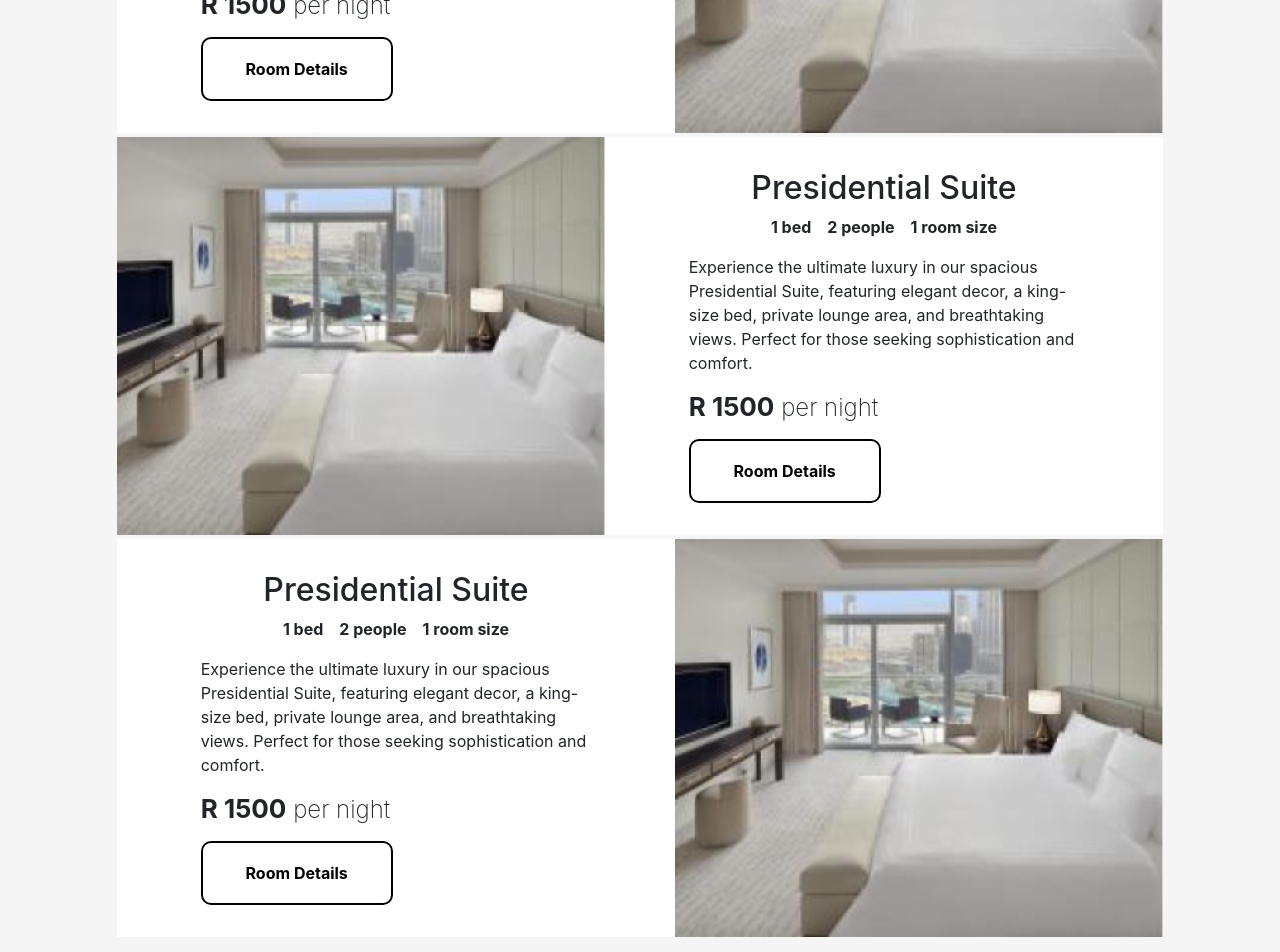
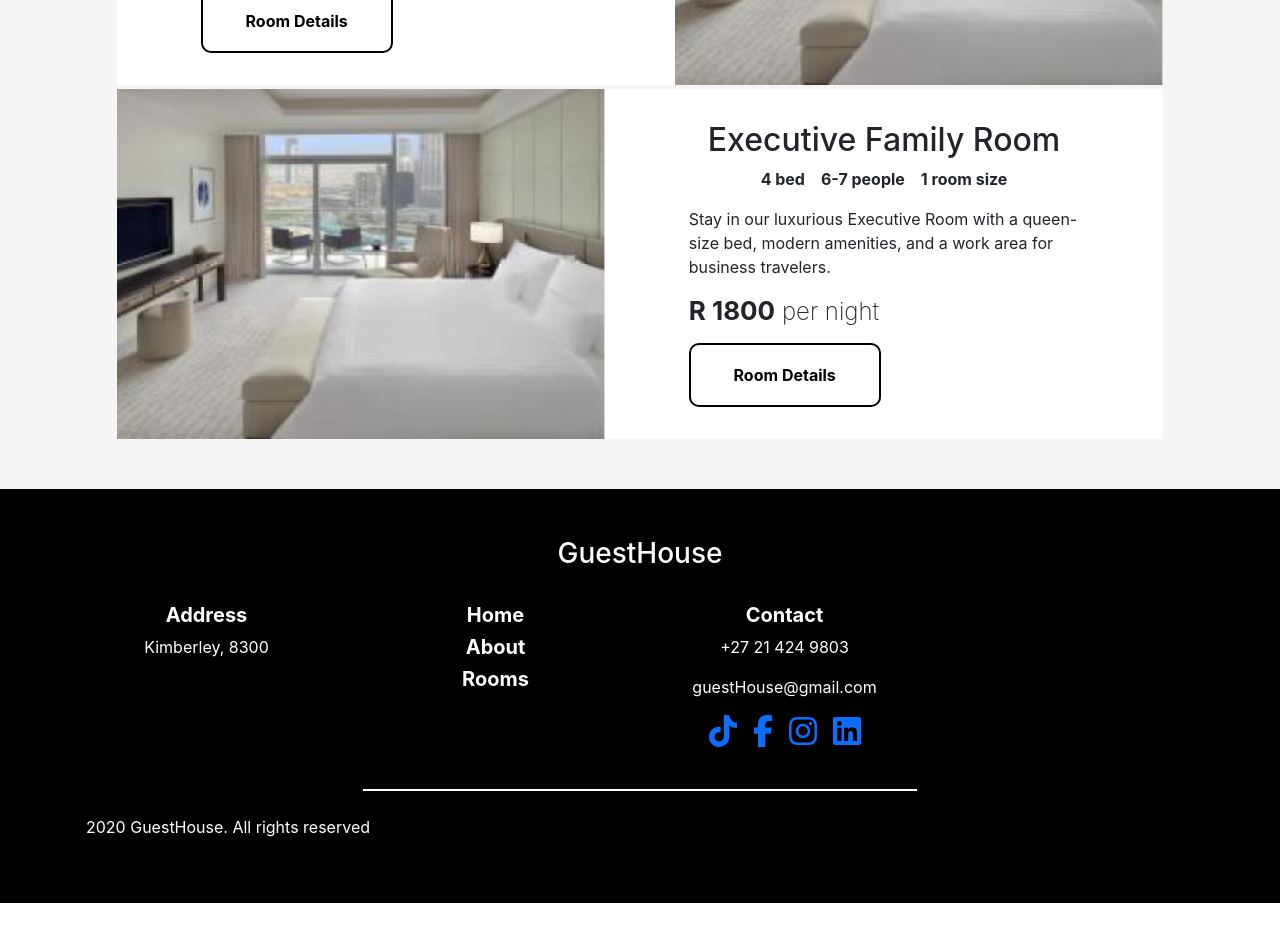
Before and after one commit to Loneastro95/guestHouse, a React (Create React App) app: page / in a window 1280 px wide. Shown: the part 2140-3092 px from the top of the page. After the commit the page ends 3043 px from the top, so only its background shows below. Built offline with nearby package versions, Linux system fonts and the light colour scheme; grey boxes are pictures that could not be loaded.

Commit message:
have to view the info in the details

```diff
--- a/src/components/RoomDetails.css
+++ b/src/components/RoomDetails.css
@@ -37,7 +37,7 @@
     width: 45%;
     height: auto;
     border-radius: 1.25rem;
-    padding: 3rem 2rem;
+    padding: 1.2rem 2rem;
     box-shadow: 0 4px 8px rgba(0, 0, 0, 0.1);
     gap: 2rem;
 }
@@ -48,7 +48,9 @@
     justify-content: center;
     width: 90%;
 }
-
+label{
+    padding-left: .25rem;
+}
 .date {
     width: 100%;
     padding: 0.75rem;
@@ -64,8 +66,13 @@
     outline: none;
 }
 
+form{
+    display: flex;
+    flex-direction: column;
+    align-items: center;
+}
 .checkoutBtn {
-    width: 80%;
+    width: 90%;
     min-height: 4rem;
     display: flex;
     align-items: center;
@@ -76,6 +83,7 @@
     border-radius: 10px;
     font-weight: bold;
     cursor: pointer;
+
 }
 
 .checkoutBtn:hover {
@@ -89,7 +97,7 @@
 }
 
 label {
-    margin-bottom: 0.5rem;
+    margin-top: 0.5rem;
     font-size: 1rem;
     font-weight: bold;
 }
--- a/src/components/RoomDetails.js
+++ b/src/components/RoomDetails.js
@@ -1,5 +1,6 @@
 import React, { useState } from "react";
 import Container from "react-bootstrap/Container";
+import { useLocation, useNavigate, Link } from "react-router-dom";
 import "./RoomDetails.css";
 import Img1 from "../assests/Gallery1.png";
 import Img2 from "../assests/Gallery2.png";
@@ -10,6 +11,10 @@ const RoomDetails = () => {
   const [checkoutDate, setCheckoutDate] = useState("");
   const [name, setName] = useState("");
   const [email, setEmail] = useState("");
+
+  const location = useLocation();
+  const data = location.state;
+  console.log(data);
 
   // Function to send email using EmailJS
   const sendReservation = (e) => {
@@ -91,38 +96,43 @@ const RoomDetails = () => {
               <p className="addText">1 room size</p>
             </div>
             <p className="detailPara">
-              Experience the ultimate luxury in our spacious Presidential Suite,
-              featuring elegant decor, a king-size bed, private lounge area, and
-              breathtaking views. Perfect for those seeking sophistication and
-              comfort.
+              {data.description}
             </p>
             <h2 className="detailPrice">
-              <span className="bold">R 1500</span> per night
+              <span className="bold">R {data.price}</span> per night
             </h2>
             <div className="grayContainer mb-2"></div>
           </div>
 
           <div className="checkoutContainer">
             <form onSubmit={handleSubmit}>
+            <div className="dateContainer">
                 <div className="inputGroup">
-                <label>Name</label>
+                  <label htmlFor="Name">Name</label>
                   <input
                     type="text"
-                  className="name"
+                    className="date"
+                    placeholder="Enter name..."
+                    name="name"
+                    id="name"
                     value={name}
-                  onChange={(e) => setName(e.target.value)}
+                    onChange={((e) => setName(e.target.value))}
                     required
                   />
                 </div>
                 <div className="inputGroup">
-                <label>Email</label>
+                  <label htmlFor="email">Email</label>
                   <input
                     type="email"
-                  className="email"
+                    className="date"
+                    placeholder="Enter email..."
+                    name="email"
+                    id="email"
                     value={email}
-                  onChange={(e) => setEmail(e.target.value)}
+                    onChange={((e) =>setEmail(e.target.value))}
                     required
                   />
+                </div>
               </div>
 
               <div className="dateContainer">
@@ -152,7 +162,7 @@ const RoomDetails = () => {
                 </div>
               </div>
 
-              <button className="checkoutBtn" type="submit">
+              <button className="checkoutBtn mt-4" type="submit">
                 Reserve Now!
               </button>
             </form>
--- a/src/components/Rooms.js
+++ b/src/components/Rooms.js
@@ -1,8 +1,4 @@
 import Container from "react-bootstrap/Container";
-import Nav from "react-bootstrap/Nav";
-import Navbar from "react-bootstrap/Navbar";
-import NavDropdown from "react-bootstrap/NavDropdown";
-import Card from "react-bootstrap/Card";
 import "./Room.css";
 import Gal from "../assests/Rooms&Suits.png";
 import { useNavigate } from "react-router-dom";
@@ -10,102 +6,100 @@ import { useNavigate } from "react-router-dom";
 const Rooms = () => {
   const navigate = useNavigate();
 
-  const handleRoomNav = () =>{
-    navigate("/roomdetail");
-  }
+  const handleRoomNav = (room) => {
+    navigate("/roomdetail", {state: room});
+  };
+
+  const rooms = [
+    {
+      id: 1,
+      name: "Presidential Suite",
+      description: `Experience the ultimate luxury in our spacious Presidential Suite,
+                    featuring elegant decor, a king-size bed, private lounge area, and
+                    breathtaking views. Perfect for those seeking sophistication and
+                    comfort.`,
+      image: Gal,
+      price: 1500,
+      details: { bed: "1 bed", people: "2 people", size: "1 room size" },
+    },
+    {
+      id: 2,
+      name: "Executive Room",
+      description: `Stay in our luxurious Executive Room with a queen-size bed, modern
+                    amenities, and a work area for business travelers.`,
+      image: Gal,
+      price: 1200,
+      details: { bed: "1 bed", people: "2 people", size: "1 room size" },
+    },
+    {
+      id: 3,
+      name: "Executive Family Room",
+      description: `Stay in our luxurious Executive Room with a queen-size bed, modern
+                    amenities, and a work area for business travelers.`,
+      image: Gal,
+      price: 1800,
+      details: { bed: "4 bed", people: "6-7 people", size: "1 room size" },
+    },
+  ];
+
   return (
     <div className="MainRoomContainer" id="rooms">
       <Container className="roomContainer">
         <h1>Rooms & Suits</h1>
         <div className="line2"></div>
-          <div className="roomCard">
-            <img src={Gal} alt="room image" className="roomImg" />
+
+        {rooms.map((room, index) => (
+          <div
+            key={room.id}
+            className={`roomCard ${index % 2 !== 0 ? "reverse" : ""}`}
+          >
+            {index % 2 === 0 ? (
+              <>
+                <img src={room.image} alt="room" className="roomImg" />
                 <div className="cardInfo">
-              <h2 className="roomName">Presidential Suite</h2>
+                  <h2 className="roomName">{room.name}</h2>
                   <div className="additionalInfo">
-                <p className="addText">1 bed</p>
-                <p className="addText">2 people</p>
-                <p className="addText">1 room size</p>
+                    <p className="addText">{room.details.bed}</p>
+                    <p className="addText">{room.details.people}</p>
+                    <p className="addText">{room.details.size}</p>
                   </div>
-              <p className="roomPara">
-                Experience the ultimate luxury in our spacious Presidential Suite,
-                featuring elegant decor, a king-size bed, private lounge area, and
-                breathtaking views. Perfect for those seeking sophistication and
-                comfort.
-              </p>
+                  <p className="roomPara">{room.description}</p>
                   <h2 className="price">
-                <span className="bold">R 1500</span> per night
+                    <span className="bold">R {room.price}</span> per night
                   </h2>
-              <button className="roomDetailBtn" onClick={handleRoomNav}>Room Details</button>
+                  <button
+                    className="roomDetailBtn"
+                    onClick={() => handleRoomNav(room)}
+                  >
+                    Room Details
+                  </button>
                 </div>
+              </>
+            ) : (
+              <>
+                <div className="cardInfo">
+                  <h2 className="roomName">{room.name}</h2>
+                  <div className="additionalInfo">
+                    <p className="addText">{room.details.bed}</p>
+                    <p className="addText">{room.details.people}</p>
+                    <p className="addText">{room.details.size}</p>
                   </div>
-          <div className="roomCard reverse">
-
-            <div className="cardInfo">
-              <h2 className="roomName">Presidential Suite</h2>
-              <div className="additionalInfo">
-                <p className="addText">1 bed</p>
-                <p className="addText">2 people</p>
-                <p className="addText">1 room size</p>
+                  <p className="roomPara">{room.description}</p>
+                  <h2 className="price">
+                    <span className="bold">R {room.price}</span> per night
+                  </h2>
+                  <button
+                    className="roomDetailBtn"
+                    onClick={() => handleRoomNav(room)}
+                  >
+                    Room Details
+                  </button>
                 </div>
-              <p className="roomPara">
-                Experience the ultimate luxury in our spacious Presidential Suite,
-                featuring elegant decor, a king-size bed, private lounge area, and
-                breathtaking views. Perfect for those seeking sophistication and
-                comfort.
-              </p>
-              <h2 className="price">
-                <span className="bold">R 1500</span> per night
-              </h2>
-              <button className="roomDetailBtn" onClick={handleRoomNav}>Room Details</button>
+                <img src={room.image} alt="room" className="roomImg" />
+              </>
+            )}
           </div>
-            <img src={Gal} alt="room image" className="roomImg" />
-          </div>
-
-          <div className="roomCard">
-            <img src={Gal} alt="room image" className="roomImg" />
-            <div className="cardInfo">
-              <h2 className="roomName">Presidential Suite</h2>
-              <div className="additionalInfo">
-                <p className="addText">1 bed</p>
-                <p className="addText">2 people</p>
-                <p className="addText">1 room size</p>
-              </div>
-              <p className="roomPara">
-                Experience the ultimate luxury in our spacious Presidential Suite,
-                featuring elegant decor, a king-size bed, private lounge area, and
-                breathtaking views. Perfect for those seeking sophistication and
-                comfort.
-              </p>
-              <h2 className="price">
-                <span className="bold">R 1500</span> per night
-              </h2>
-              <button className="roomDetailBtn" onClick={handleRoomNav}>Room Details</button>
-            </div>
-          </div>
-
-          <div className="roomCard reverse">
-            <div className="cardInfo">
-              <h2 className="roomName">Presidential Suite</h2>
-              <div className="additionalInfo">
-                <p className="addText">1 bed</p>
-                <p className="addText">2 people</p>
-                <p className="addText">1 room size</p>
-              </div>
-              <p className="roomPara">
-                Experience the ultimate luxury in our spacious Presidential Suite,
-                featuring elegant decor, a king-size bed, private lounge area, and
-                breathtaking views. Perfect for those seeking sophistication and
-                comfort.
-              </p>
-              <h2 className="price">
-                <span className="bold">R 1500</span> per night
-              </h2>
-              <button className="roomDetailBtn" onClick={handleRoomNav}>Room Details</button>
-            </div>
-            <img src={Gal} alt="room image" className="roomImg" />
-          </div>
-
+        ))}
       </Container>
     </div>
   );
```
Also changed, not shown: src/components/Gallery.js (+18 -32 lines). Lines whose indentation alone changed are shown as unchanged.
